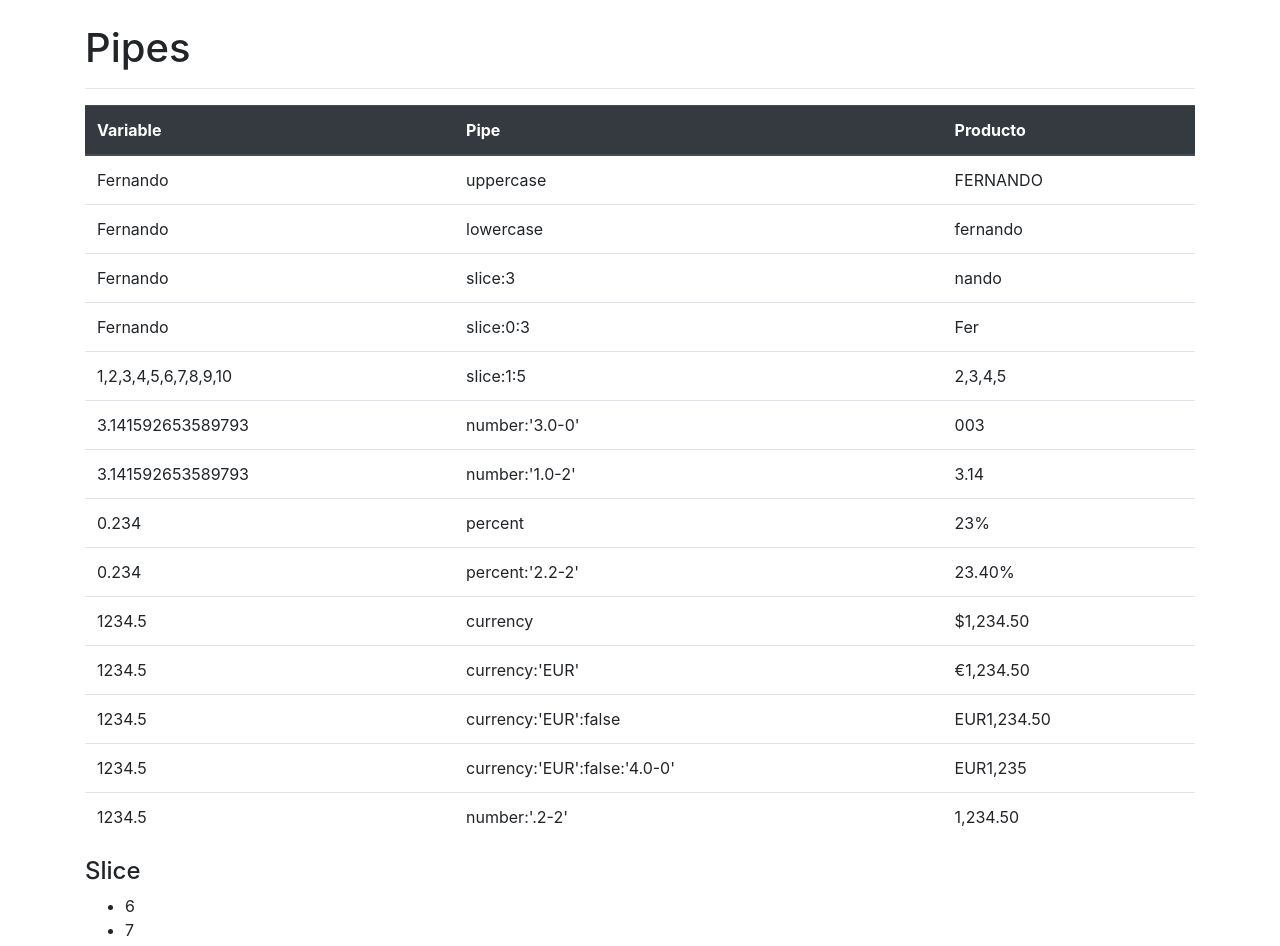
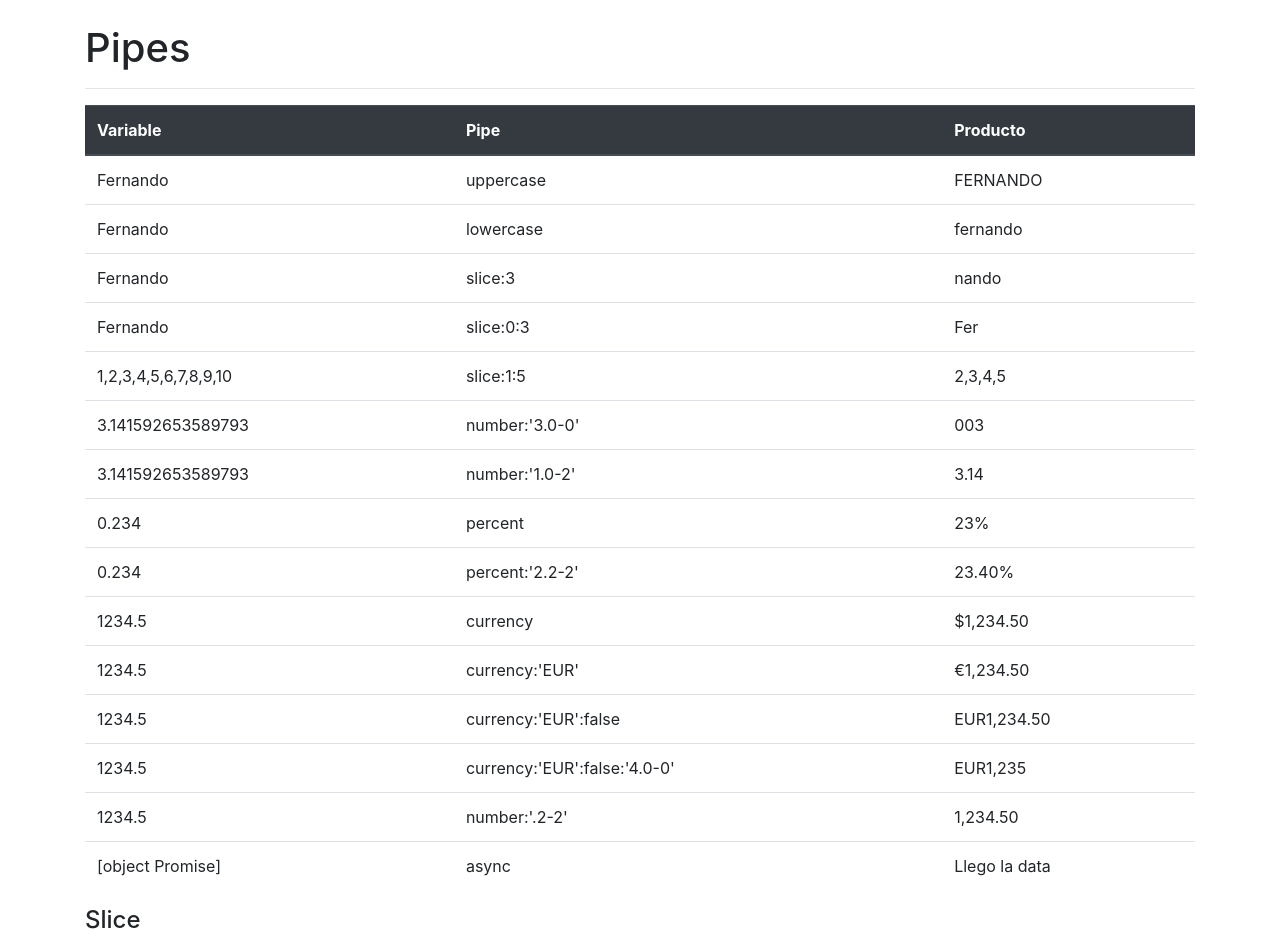
Before and after one commit to aban22/angular-aplicacion-03-pipes, an Angular app in the folder pipes/: page / in a window 1280 px wide. Shown: the top 946 px of the page. Built offline with nearby package versions, Linux system fonts and the light colour scheme.

Commit message:
Clase 78

```diff
--- a/pipes/src/app/app.component.html
+++ b/pipes/src/app/app.component.html
@@ -82,6 +82,11 @@
         <td>number:'.2-2'</td>
         <td>{{salario | number:'.2-2'}}</td>
       </tr>
+      <tr>
+        <td>{{valorDePromesa}}</td>
+        <td>async</td>
+        <td>{{valorDePromesa | async}}</td>
+      </tr>
     </tbody>
 
   </table>
--- a/pipes/src/app/app.component.ts
+++ b/pipes/src/app/app.component.ts
@@ -26,4 +26,10 @@ export class AppComponent {
             casa: '19'
         }
     };
+
+    valorDePromesa = new Promise(
+        (resolve, reject) => {
+            setTimeout(() => resolve('Llego la data'), 3500)
+        }
+    );
 }
```
